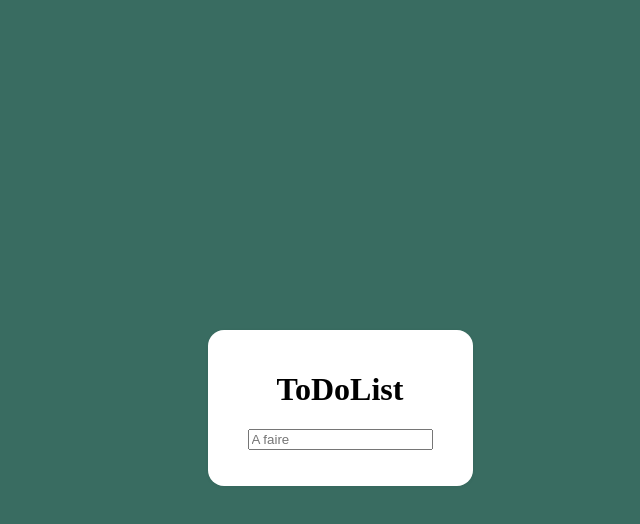
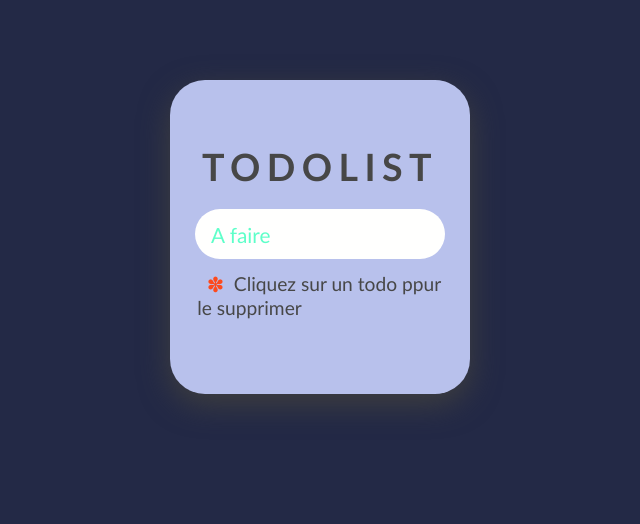
Before and after one commit to LaWass1864/Data, a plain HTML site: page todo-list/index.html in a window 1280 px wide. Shown: the whole page, without its empty margins (320-960 px from the left). Drawn offline with Linux system fonts and the light colour scheme.

Commit message:
todolist OK

```diff
--- a/todo-list/index.js
+++ b/todo-list/index.js
@@ -1,7 +1,23 @@
 // Ajouter sur le dom ce qui est tapé dans le form à la validation du form
 const form = document.querySelector("form");
 
-// Ajouter un element en faisant Entré, c'est l'evenement sur le fom, donc on lui passe le submit ensuite on met le e.preventDefault pour que la page ne se charge pas.
+// On va créer une fonction pour stocker Storage part
+function storeList() {
+  window.localStorage.todoList = list.innerHTML;
+}
+
+function getTodos() {
+  if (window.localStorage.todoList) {
+    list.innerHTML = window.localStorage.todoList;
+  } else {
+    list.innerHTML = `<li>Cliquez sur un todo ppur le supprimer</li>`;
+  }
+}
+
+// Jouer la fonction lors du chargement de la page
+window.addEventListener('load', getTodos)
+
+// Ajouter un element en tapant sur Entré, c'est l'evenement sur le fom, donc on lui passe le submit ensuite on met le e.preventDefault pour que la page ne se charge pas.
 
 form.addEventListener("submit", (e) => {
   e.preventDefault();
@@ -9,6 +25,7 @@ form.addEventListener("submit", (e) => {
   // Ces taches sont appellés item
   list.innerHTML += `<li> ${item.value}</li>`;
   item.value = "";
+  storeList();
 });
 
 // Supprimer un item : quand je vais cliquer sur un UL (meme si on ne le voit pas)
@@ -19,4 +36,5 @@ list.addEventListener("click", (e) => {
   } else {
     e.target.classList.add("checked");
   }
+  storeList();
 });
--- a/todo-list/style.css
+++ b/todo-list/style.css
@@ -1,20 +1,54 @@
+* {
+  margin: 0;
+  padding: 0;
+  box-sizing: border-box;
+  outline: none;
+  border: none;
+  font-family: "Gill Sans", "Gill Sans MT", Calibri, "Trebuchet MS", sans-serif;
+  color: #474747;
+}
+
 body {
+  padding: 5rem 0;
+  background: #232946;
   min-height: 100vh;
-  display: flex;
-  justify-content: center;
-  align-items: center;
-  background: rgb(57, 108, 97);
+}
+.container {
+  width: 300px;
+  margin: 0 auto;
+  text-align: center;
+  background: #b8c1ec;
+  padding: 2rem 1rem;
+  border-radius: 35px;
+  box-shadow: 0px 10px 30px 0px #3f3f3f;
+}
+h1 {
+  text-transform: uppercase;
+  letter-spacing: 0.4rem;
+  font-size: 2.35rem;
+  padding-bottom: 20px;
+
 }
 form {
-  width: 100%;
-  background: white;
-  padding: 20px;
-  border-radius: 16px;
-  box-shadow: 0 1px 4px rgba(0, 0, 0, 0.05);
-  position: relative;
-  text-align: center;
+  margin: 2rem 0;
+}
+form input {
+  width: 250px;
+  height: 50px;
+  border-radius: 50px;
+  padding: 0 1rem;
+  font-size: 1.3rem;
+  background: #fffffe;
+  color: #5effc9;
+  transition: 0.7s;
+}
+form input::placeholder {
+  color: #5effc9;
 }
 
+ul {
+  text-align: left;
+}
 ul li {
   list-style: none;
   padding: 0.7rem;
@@ -51,3 +85,9 @@ li.checked:hover:after {
   color: #fd4a1d;
   opacity: 0;
 }
+
+@keyframes pseudoClassAnim {
+  to {
+    opacity: 1;
+  }
+}
```
